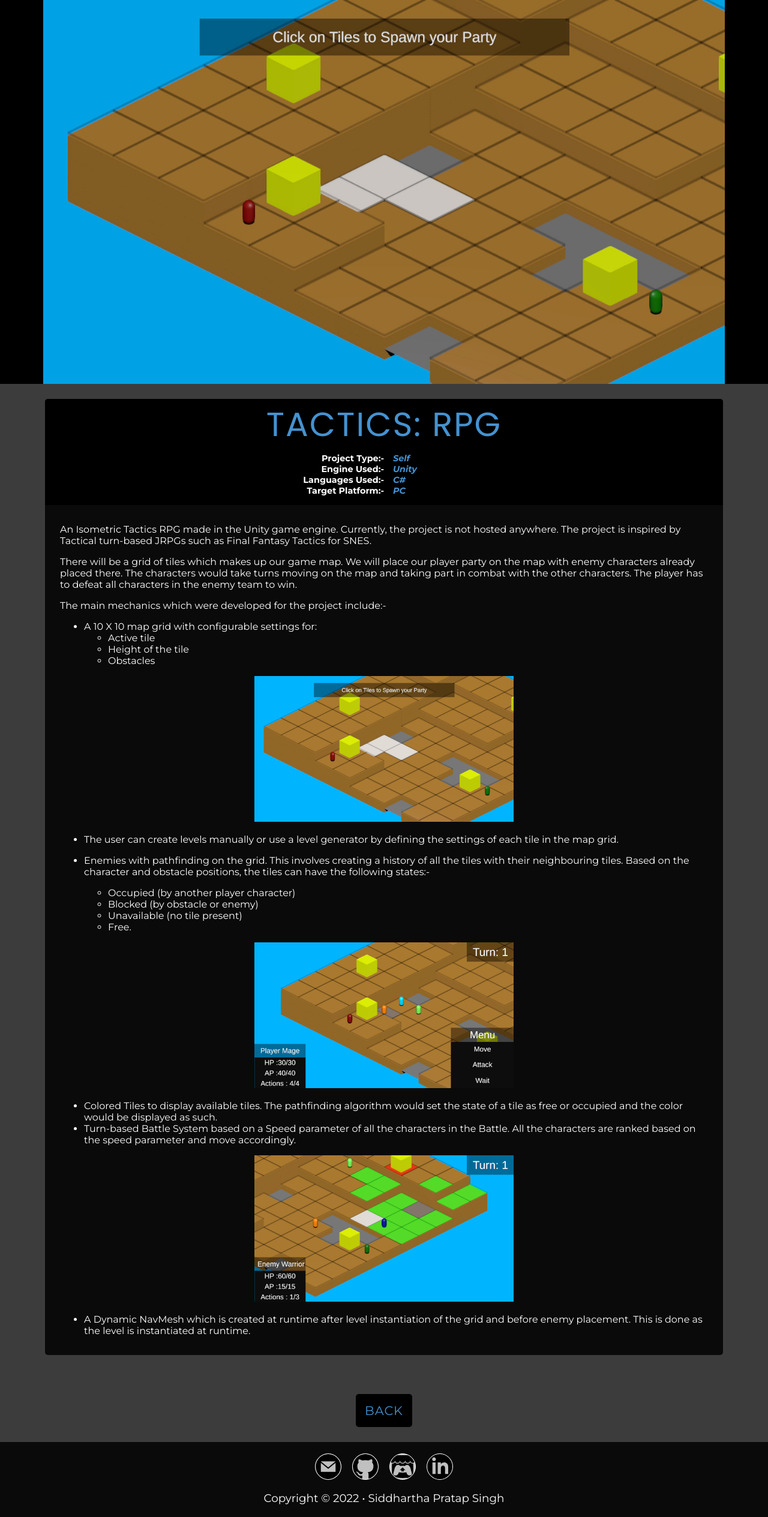
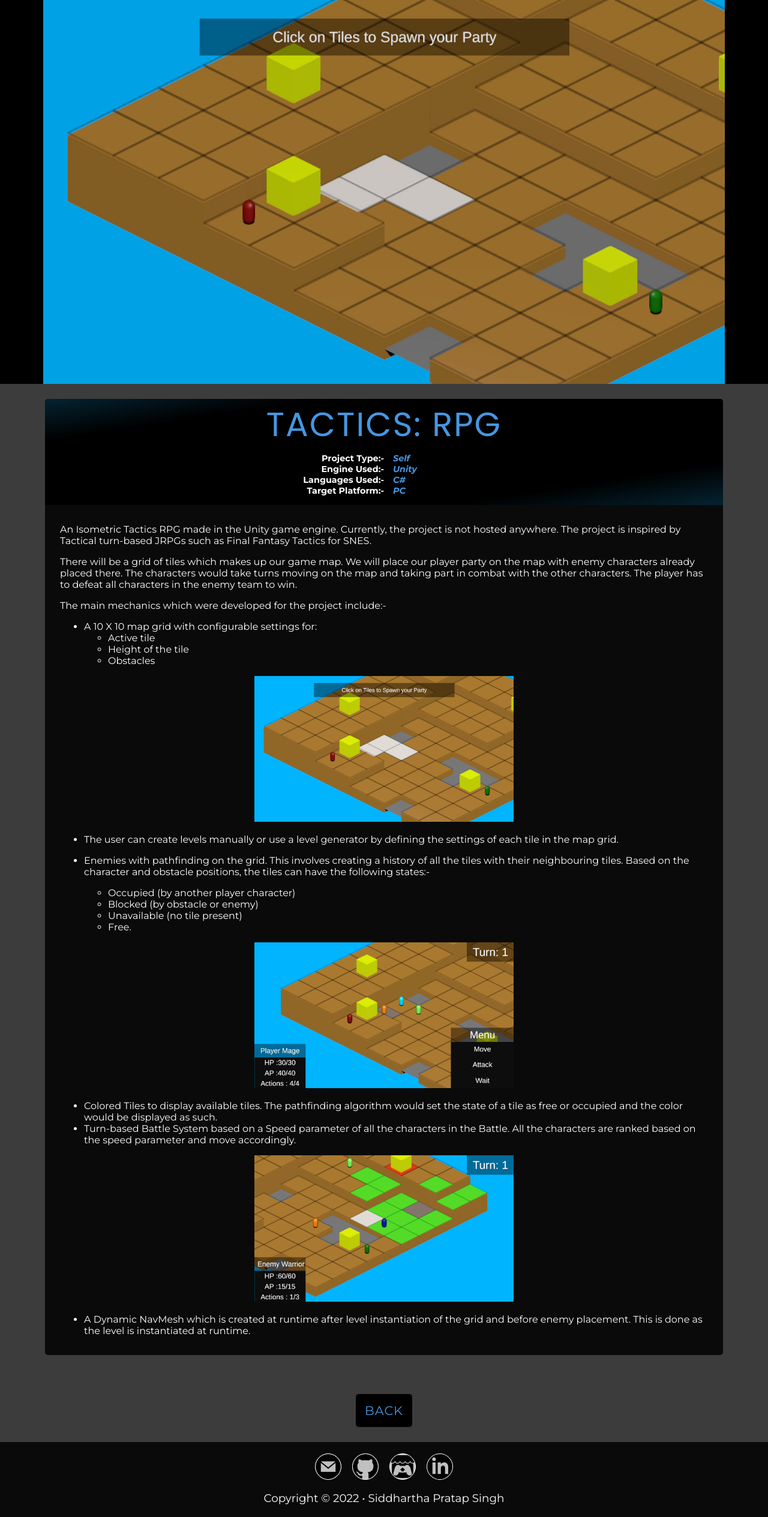
Before and after one commit to sps1112/sps1112.github.io, a Jekyll site: the page built from _posts/2021-04-1-TacticsRPG.md, in a window 1280 px wide. Shown: the whole page at 60% size. Built offline with Jekyll 4.4.1, drawn with Linux system fonts in a browser that asks for light colours.

Commit message:
Update colors for pages

```diff
--- a/_layouts/article.html
+++ b/_layouts/article.html
@@ -7,6 +7,7 @@
 
   <div class="blog-article">
     <div class="blog-container">
+      <div class="blog-top">
         <div class="blog-heading">
           <div class="blog-name">{{page.title}}</div>
           <div class="blog-desc">{{page.description}}</div>
@@ -25,6 +26,7 @@
             </li>
           </ul>
         </div>
+      </div>
 
       <div class="blog-work">
         <div class="blog-content">{{content}}</div>
@@ -32,9 +34,11 @@
     </div>
   </div>
 
+  <div class="button-container">
     <div class="back-button">
       <div class="button-bg">
         <a href="/" class="button-text">Back</a>
       </div>
     </div>
   </div>
+</div>
--- a/_layouts/home.html
+++ b/_layouts/home.html
@@ -239,7 +239,7 @@
             You can download the pdf version of my complete resume from:-
             <a
               target="_blank"
-              href="https://drive.google.com/file/d/1XE4kZ9rjyVtt04z6kc7QOBFUe_dxguH5/view?usp=sharing"
+              href="https://drive.google.com/file/d/1Ocf3GR1GlImpAVnjThbiBQxts6xCTWah/view?usp=sharing"
               >Resume_Siddhartha</a
             >
           </div>
--- a/_layouts/project.html
+++ b/_layouts/project.html
@@ -7,6 +7,7 @@
 
   <div class="project-article">
     <div class="article-container">
+      <div class="project-top">
         <div class="project-heading">
           <div class="project-name">{{page.title}}</div>
 
@@ -53,6 +54,7 @@
             </li> -->
           </ul>
         </div>
+      </div>
 
       <div class="project-work">
         <div class="project-content">{{content}}</div>
@@ -60,9 +62,11 @@
     </div>
   </div>
 
+  <div class="button-container">
     <div class="back-button">
       <div class="button-bg">
         <a href="/" class="button-text">Back</a>
       </div>
     </div>
   </div>
+</div>
--- a/app.js
+++ b/app.js
@@ -1,4 +1,5 @@
 var pPos = window.pageYOffset;
+var opac=  document.getElementById("navbar").style.opacity;
 
 // Scroll Function
 window.onscroll = function() {
@@ -6,7 +7,7 @@
     document.getElementById("navbar").style.transition= "all 0.35s";
     if(pPos > cPos)
     {
-        document.getElementById("navbar").style.opacity = "80%";
+        document.getElementById("navbar").style.opacity = opac;
         document.getElementById("navbar").style.zIndex="999";
     }
     else
--- a/assets/css/styles.css
+++ b/assets/css/styles.css
@@ -3,10 +3,10 @@
 @import url("https://fonts.googleapis.com/css2?family=Montserrat:ital,wght@0,100;0,300;0,400;0,500;0,700;1,100;1,300;1,400;1,500;1,700&display=swap");
 
 :root {
-  --alt-col: rgb(68, 146, 209);
+  --alt-col: rgb(70, 150, 225);
   --nav-col: rgb(10, 10, 10);
   --foot-col: rgb(60, 60, 60);
-  --code-col: rgb(30, 210, 70);
+  --code-col: rgb(40, 230, 90);
   --grad-col: rgb(5, 35, 50);
 }
 
@@ -26,7 +26,7 @@
 body {
   margin: 0;
   padding: 0;
-  background-color: var(--foot-col);
+  background-color: var(--nav-col);
   color: white;
   font-family: "Montserrat", sans-serif;
 }
@@ -53,7 +53,12 @@
 }
 
 .navbar {
-  background: var(--nav-col);
+  background: linear-gradient(
+    to bottom,
+    black 0%,
+    var(--nav-col) 80%,
+    var(--grad-col) 100%
+  );
   position: fixed;
   z-index: 999;
   width: 100%;
@@ -139,7 +144,12 @@
 }
 
 .banner-text {
-  background-color: rgba(0, 0, 0, 0.6);
+  background: linear-gradient(
+    to bottom,
+    rgba(0, 0, 0, 0.75) 0%,
+    rgba(0, 0, 0, 0.6) 50%,
+    rgba(0, 0, 0, 0.75) 100%
+  );
   text-transform: uppercase;
   color: white;
   text-align: center;
@@ -166,7 +176,14 @@
   font-size: 2.25em;
   letter-spacing: 1.25px;
   font-family: "Poppins", sans-serif;
-  background-color: black;
+  background: linear-gradient(
+    to bottom right,
+    var(--grad-col) 0%,
+    black 20%,
+    var(--nav-col) 50%,
+    black 80%,
+    var(--grad-col) 100%
+  );
   color: var(--alt-col);
 }
 
@@ -275,7 +292,11 @@
 }
 
 .portfolio-project {
-  background-color: var(--nav-col);
+  background: linear-gradient(
+    to bottom right,
+    rgba(0, 0, 0, 1) 0%,
+    rgba(0, 0, 0, 0.6) 100%
+  );
   color: white;
   margin: 10px;
   padding: 8px;
@@ -394,7 +415,12 @@
 }
 
 .work-location {
-  background-color: black;
+  background: linear-gradient(
+    to bottom,
+    black 0%,
+    var(--nav-col) 80%,
+    var(--grad-col) 100%
+  );
   border-radius: 10px;
   padding: 5px;
 }
@@ -409,14 +435,12 @@
 .company-name > a:link,
 .company-name > a:visited {
   color: white;
-  transition: 0.15s ease-in-out;
 }
 
 .company-name > a:hover,
 .company-name > a:active {
   color: var(--alt-col);
   font-weight: bold;
-  transition: 0.15s ease-in-out;
 }
 
 .company-logo > a > img {
@@ -426,7 +450,7 @@
 }
 
 .company-logo > a > img:hover {
-  transform: scale(1.015);
+  transform: scale(1.05);
   transition: 0.2s ease-in-out;
 }
 
@@ -574,7 +598,11 @@
 
 .blog-item {
   margin: 10px;
-  background-color: var(--nav-col);
+  background: linear-gradient(
+    to bottom right,
+    rgba(0, 0, 0, 1) 0%,
+    rgba(0, 0, 0, 0.6) 100%
+  );
   align-items: center;
   border-radius: 3px;
 }
@@ -800,8 +828,19 @@
   padding: 0;
 }
 
+.project-top {
+  background: linear-gradient(
+    to bottom right,
+    var(--grad-col) 0%,
+    black 20%,
+    black 80%,
+    var(--grad-col) 100%
+  );
+  border-top-left-radius: 3px;
+  border-top-right-radius: 3px;
+}
+
 .project-heading {
-  background-color: black;
   text-align: center;
   text-transform: uppercase;
   letter-spacing: 1px;
@@ -826,7 +865,6 @@
 }
 
 .project-detail {
-  background-color: black;
   display: flex;
   justify-content: center;
   align-items: center;
@@ -881,11 +919,15 @@
   border-radius: 3px;
 }
 
+.button-container {
+  background-color: var(--foot-col);
+}
+
 .back-button {
   display: flex;
   justify-content: center;
-  margin: 10px;
-  margin-top: 0px;
+  padding: 10px;
+  padding-top: 0px;
 }
 
 .button-bg {
@@ -943,13 +985,24 @@
   border-radius: 3px;
 }
 
+.blog-top {
+  background: linear-gradient(
+    to bottom right,
+    var(--grad-col) 0%,
+    black 20%,
+    black 80%,
+    var(--grad-col) 100%
+  );
+  border-top-left-radius: 3px;
+  border-top-right-radius: 3px;
+}
+
 .blog-heading * {
   margin: 0;
   padding: 0;
 }
 
 .blog-heading {
-  background-color: black;
   text-align: center;
   border-top-left-radius: 3px;
   border-top-right-radius: 3px;
@@ -974,7 +1027,6 @@
 }
 
 .blog-detail {
-  background-color: black;
   display: flex;
   justify-content: center;
   align-items: center;
@@ -1324,6 +1376,11 @@
     border-radius: 5px;
   }
 
+  .project-top {
+    border-top-left-radius: 5px;
+    border-top-right-radius: 5px;
+  }
+
   .project-heading {
     letter-spacing: 2px;
     border-top-left-radius: 5px;
@@ -1364,7 +1421,7 @@
   }
 
   .back-button {
-    margin: 17px;
+    padding: 17px;
   }
 
   .button-bg {
@@ -1395,6 +1452,11 @@
 
   .blog-container {
     border-radius: 5px;
+  }
+
+  .blog-top {
+    border-top-left-radius: 5px;
+    border-top-right-radius: 5px;
   }
 
   .blog-heading {
@@ -1625,7 +1687,7 @@
   }
 
   .back-button {
-    margin: 25px;
+    padding: 25px;
   }
 
   .button-bg {
```
Also changed, not shown: docs/tasks.md (+2 -2 lines). Lines whose indentation alone changed are shown as unchanged.
